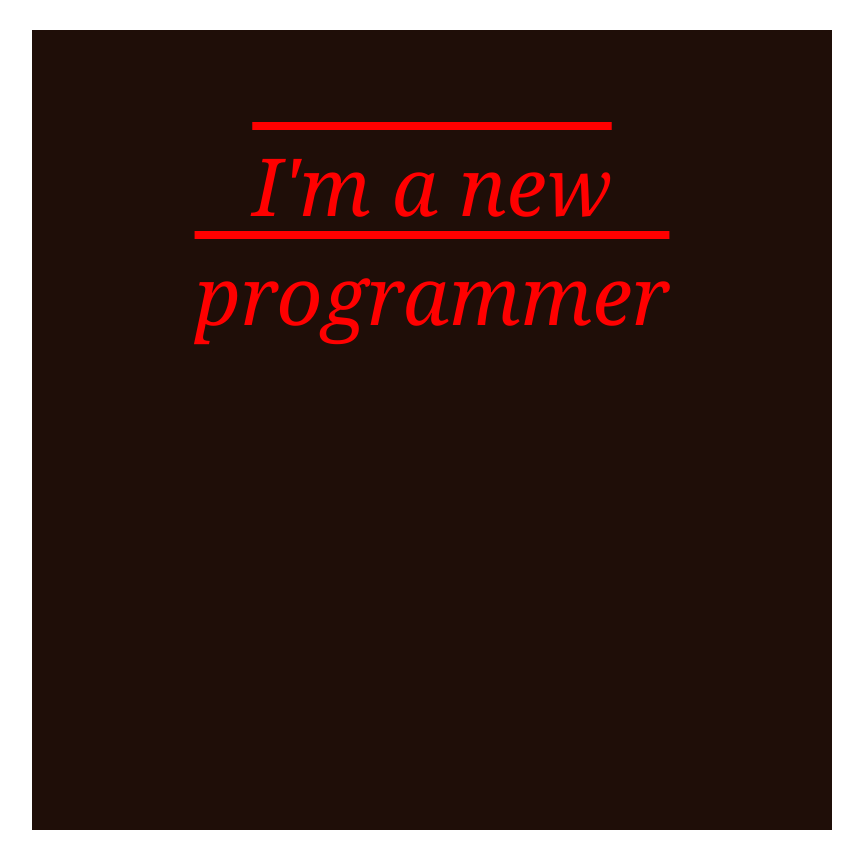
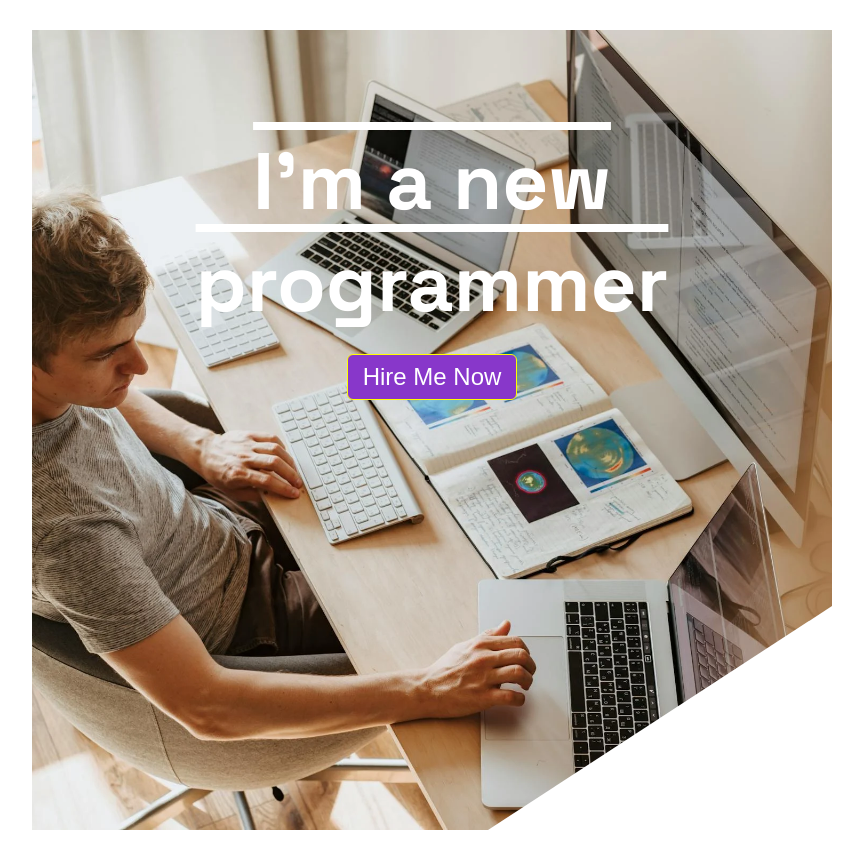
Before and after one commit to Shoikot-007/html-css-conceptual, a plain HTML site: page index.html in a window 1280 px wide. Shown: the whole page, without its empty margins (208-1071 px from the left). Drawn offline with Linux system fonts and the light colour scheme; a web font is replaced by a local one.

Commit message:
added background, design and font

```diff
--- a/index.html
+++ b/index.html
@@ -15,6 +15,9 @@
 <body>
   <div id="heading-parent">
     <h1>I'm a new programmer</h1>
+    <div class="btn-parent">
+      <button class="btn">Hire Me Now</button>
+    </div>
   </div>
 </body>
 </html>
--- a/styles/style.css
+++ b/styles/style.css
@@ -1,26 +1,48 @@
+@import url('https://fonts.googleapis.com/css2?family=Gamja+Flower&family=Space+Grotesk:wght@300..700&display=swap');
+
 * {
   margin: 0;
   padding: 0;
 }
 
 #heading-parent {
-  background-color: rgb(31, 14, 8);
+  background-image: url("../asset/pexels-photo-4974914.webp");
+  background-size: cover;
+  background-position: center;
   height: 600px;
   padding: 100px 0;
-  width: 800px;
+  max-width: 800px;
+  /* If you get more width than 1100px than you only take 1100px, or else you take 100% of the width */
   /* margin-top: 40px;
   margin-bottom: 10px;
   margin-left: auto;
   margin-right: auto; */
   margin: 30px auto;
+  clip-path: polygon(100% 0, 100% 72%, 57% 100%, 0 100%, 0 0);
 }
 
 h1 {
-  color: red;
-  font-style: italic;
-  font-weight: lighter;
-  font-family:Georgia, 'Times New Roman', Times, serif;
+  color: white;
+  font-weight: bolder;
+  font-family: "Space Grotesk", sans-serif;
   text-decoration: overline;
   font-size: 80px;
   text-align: center;
 }
+
+.btn-parent {
+  text-align: center;
+  margin: 20px 0;
+}
+
+.btn {
+  background-color: rgb(136, 55, 202);
+  padding: 8px 15px;
+  color: white;
+  border-style: solid;
+  border-width: 1px;
+  border-color: yellow;
+  border-radius: 6px;
+  font-size: 24px;
+  font-family: "Gamja Flower", sans-serif;
+}
```
Also changed, not shown: asset/pexels-photo-4974914.webp (added).
